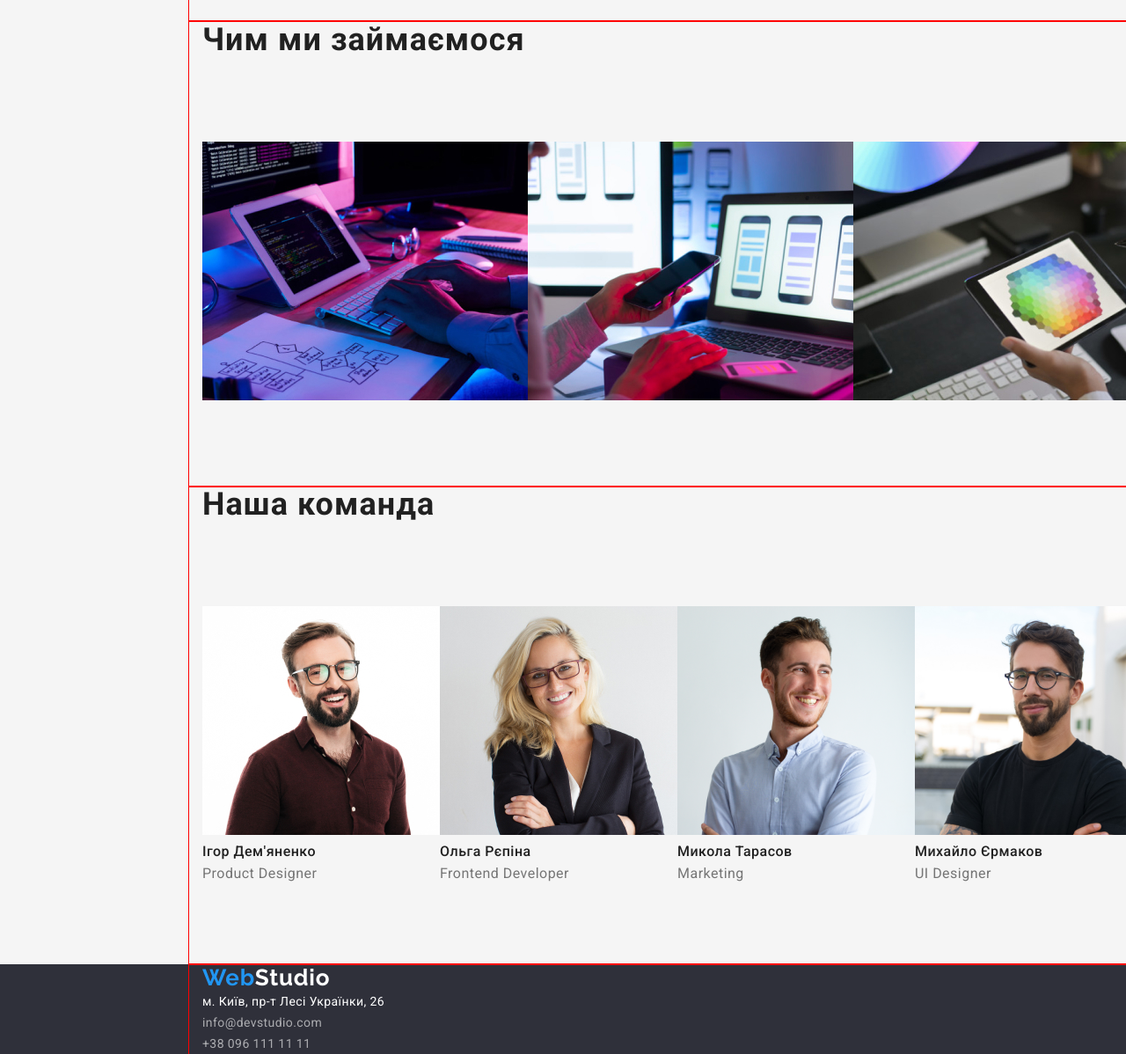
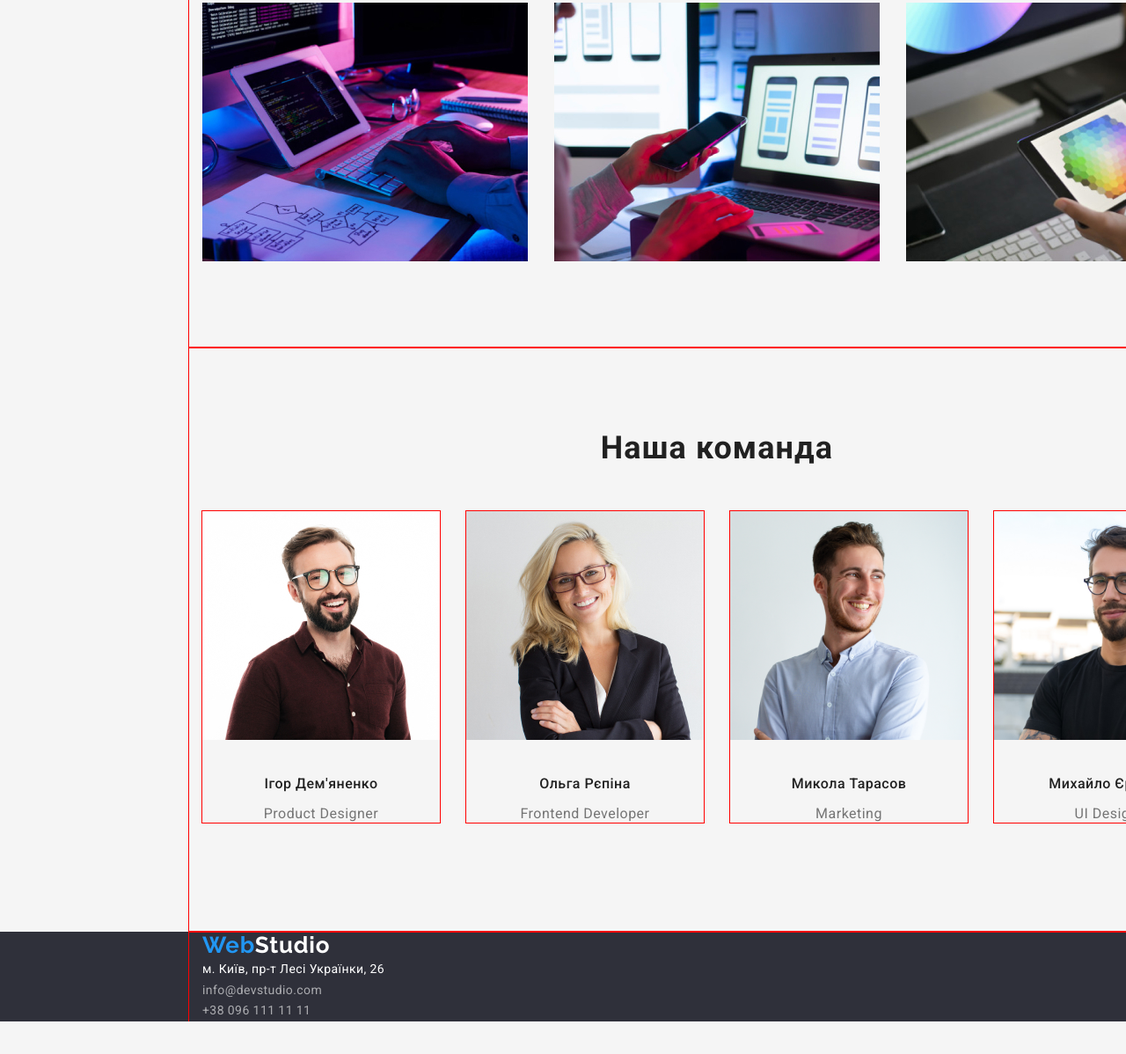
Before and after one commit to Y-Savushchyk/goit-markup-hw-03, a plain HTML site: page index.html in a window 1280 px wide. Shown: the part 1043-2241 px from the top of the page at 88% size. After the commit the page ends 2204 px from the top, so only its background shows below. Drawn offline with nearby package versions, Linux system fonts and the light colour scheme.

Commit message:
add css team section

```diff
--- a/css/styles.css
+++ b/css/styles.css
@@ -231,12 +231,13 @@ p {
   line-height: 1.7;
   letter-spacing: 0.03em;
 }
-.container > .list {
+.benefits > .container > .list {
   display: flex;
   padding-top: 94px;
   padding-bottom: 94px;
 }
 .benefits .title {
+  margin-bottom: 10px;
   outline: 1px solid red;
 
   color: var(--primary-title-color);
@@ -247,39 +248,75 @@ p {
   letter-spacing: 0.03em;
   text-transform: uppercase;
 }
-.container > .list > .item {
+.benefits > .container > .list > .item {
   margin-right: 30px;
 }
-.container > .list > .item:last-child {
+.benefits > .container > .list > .item:last-child {
   margin-right: 0px;
 }
 
 /*Чим ми займаємося*/
+.activity > .container {
+  padding-bottom: 94px;
+}
+.activity > .container > .list {
+  display: flex;
+}
+.activity > .container > .list > .item {
+  margin-right: 30px;
+}
+.activity > .container > .list > .item:last-child {
+  margin-right: 00px;
+}
+
 .activity .title {
+  margin-bottom: 50px;
   color: var(--primary-title-color);
   font-style: normal;
   font-weight: 700;
   font-size: 36px;
   line-height: 1.17;
+  text-align: center;
   letter-spacing: 0.03em;
 }
 /*наша команда*/
+.team .container {
+  padding-top: 94px;
+  padding-bottom: 94px;
+}
+.team .container > .list {
+  display: flex;
+  padding-bottom: 30px;
+}
+.team .container > .list > .item {
+  outline: 1px solid red;
+  margin-right: 30px;
+}
+.team .container > .list > .item:last-child {
+  margin-right: 0px;
+}
+
 .team {
+  text-align: center;
   font-size: 16px;
-  line-height: 19px;
+  line-height: 1.18;
   letter-spacing: 0.03em;
 }
-.team .title {
+.team .team-title {
+  margin-bottom: 50px;
+
+  font-style: normal;
+  font-weight: 700;
+  font-size: 36px;
+  line-height: 1.16;
+  letter-spacing: 0.03em;
+}
+.team .title-name {
+  margin-top: 30px;
+  margin-bottom: 10px;
   font-style: normal;
   font-weight: 500;
   font-size: 16px;
   line-height: 1.9;
   letter-spacing: 0.03em;
 }
-.team .team-title {
-  font-style: normal;
-  font-weight: 700;
-  font-size: 36px;
-  line-height: 1.16;
-  letter-spacing: 0.03em;
-}
--- a/index.html
+++ b/index.html
@@ -74,49 +74,49 @@
         </div>
       </section>
       <!---Чим ми займаємося-->
-      <section class="activity">
+      <section class="activity section">
         <div class="container">
           <h2 class="title">Чим ми займаємося</h2>
           <ul class="list">
-            <li>
+            <li class="item">
               <img
                 src="./images/img1.jpg"
                 alt="планування та вирішення складних задач"
                 width="370"
               />
             </li>
-            <li>
+            <li class="item">
               <img src="./images/img2.jpg" alt="розробка мобільного дизайну" width="370" />
             </li>
-            <li>
+            <li class="item">
               <img src="./images/img3.jpg" alt="розробка графічного дизайну" width="370" />
             </li>
           </ul>
         </div>
       </section>
       <!--наша команда-->
-      <section class="team">
+      <section class="team section">
         <div class="container">
           <h2 class="team-title title">Наша команда</h2>
           <ul class="list">
-            <li>
+            <li class="item">
               <img src="./images/photo1.jpg" alt="Ігор Дем'яненко" width="270" />
-              <h3 class="title">Ігор Дем'яненко</h3>
+              <h3 class="title-name">Ігор Дем'яненко</h3>
               <p>Product Designer</p>
             </li>
-            <li>
+            <li class="item">
               <img src="./images/photo2.jpg" alt="Ольга Рєпіна" width="270" />
-              <h3 class="title">Ольга Рєпіна</h3>
+              <h3 class="title-name">Ольга Рєпіна</h3>
               <p>Frontend Developer</p>
             </li>
-            <li>
+            <li class="item">
               <img src="./images/photo3.jpg" alt="Микола Тарасов" width="270" />
-              <h3 class="title">Микола Тарасов</h3>
+              <h3 class="title-name">Микола Тарасов</h3>
               <p>Marketing</p>
             </li>
-            <li>
+            <li class="item">
               <img src="./images/photo4.jpg" alt="Михайло Єрмаков" width="270" />
-              <h3 class="title">Михайло Єрмаков</h3>
+              <h3 class="title-name">Михайло Єрмаков</h3>
               <p>UI Designer</p>
             </li>
           </ul>
```
